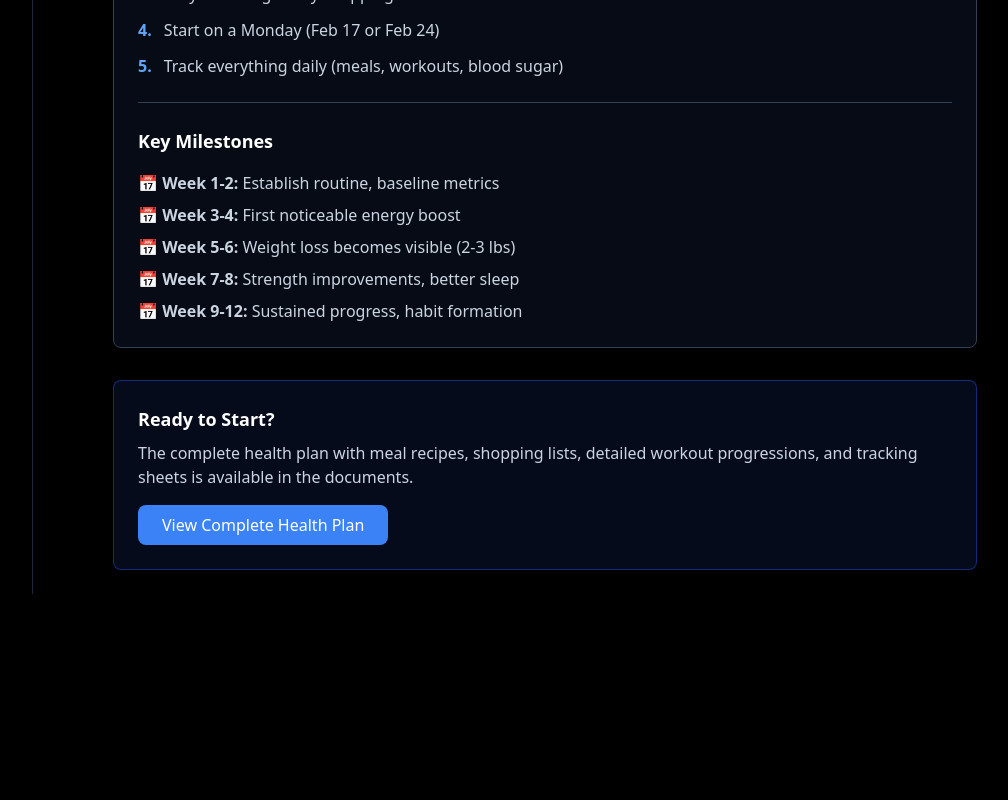
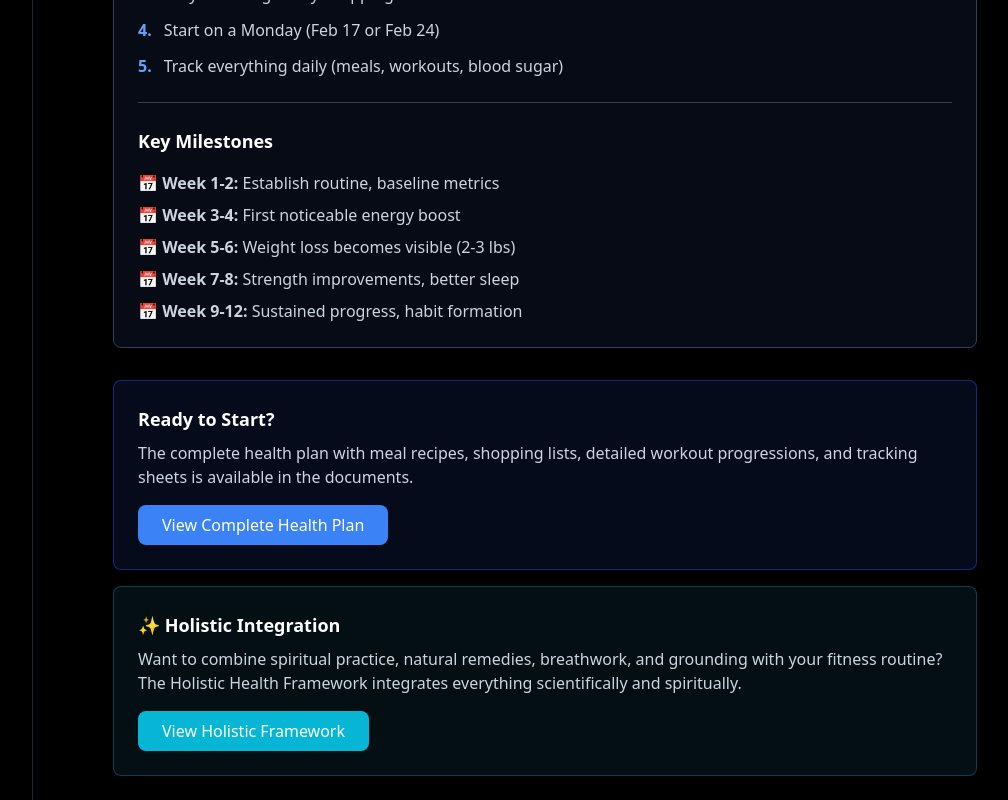
Before and after one commit to anil763/anil-second-brain, a Next.js app: page /health in a window 1280 px wide. Shown: the part 835-1635 px from the top of the page, without its empty margins (223-1231 px from the left). Before the commit the page ends 1429 px from the top, so only its background shows below. Built offline with nearby package versions, Linux system fonts and the light colour scheme.

Commit message:
Update health page with Holistic Framework reference

```diff
--- a/app/health/page.tsx
+++ b/app/health/page.tsx
@@ -317,7 +317,8 @@ export default function HealthPage() {
         </div>
 
         {/* Call to Action */}
-        <div className="mt-8 bg-blue-900/20 border border-blue-700/50 rounded-lg p-6">
+        <div className="mt-8 space-y-4">
+          <div className="bg-blue-900/20 border border-blue-700/50 rounded-lg p-6">
             <h3 className="font-semibold text-lg mb-2">Ready to Start?</h3>
             <p className="text-slate-300 mb-4">
               The complete health plan with meal recipes, shopping lists, detailed workout progressions, and tracking sheets is available in the documents.
@@ -329,6 +330,20 @@ export default function HealthPage() {
               View Complete Health Plan
             </Link>
           </div>
+
+          <div className="bg-cyan-900/20 border border-cyan-700/50 rounded-lg p-6">
+            <h3 className="font-semibold text-lg mb-2">✨ Holistic Integration</h3>
+            <p className="text-slate-300 mb-4">
+              Want to combine spiritual practice, natural remedies, breathwork, and grounding with your fitness routine? The Holistic Health Framework integrates everything scientifically and spiritually.
+            </p>
+            <Link
+              href="/documents"
+              className="inline-block px-6 py-2 bg-cyan-500 hover:bg-cyan-600 rounded-lg transition font-medium"
+            >
+              View Holistic Framework
+            </Link>
+          </div>
+        </div>
       </main>
     </div>
   );
```
Lines whose indentation alone changed are shown as unchanged.
